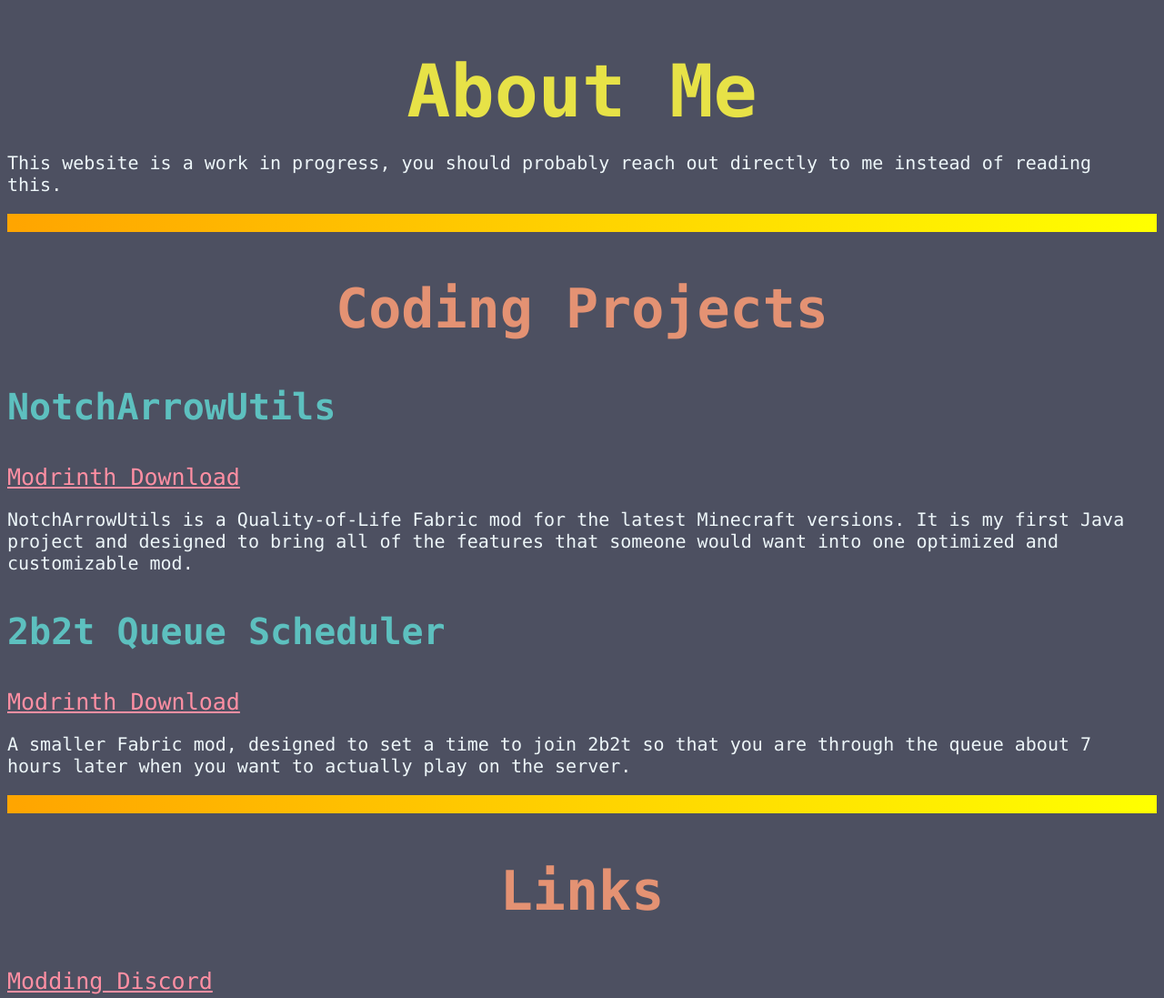
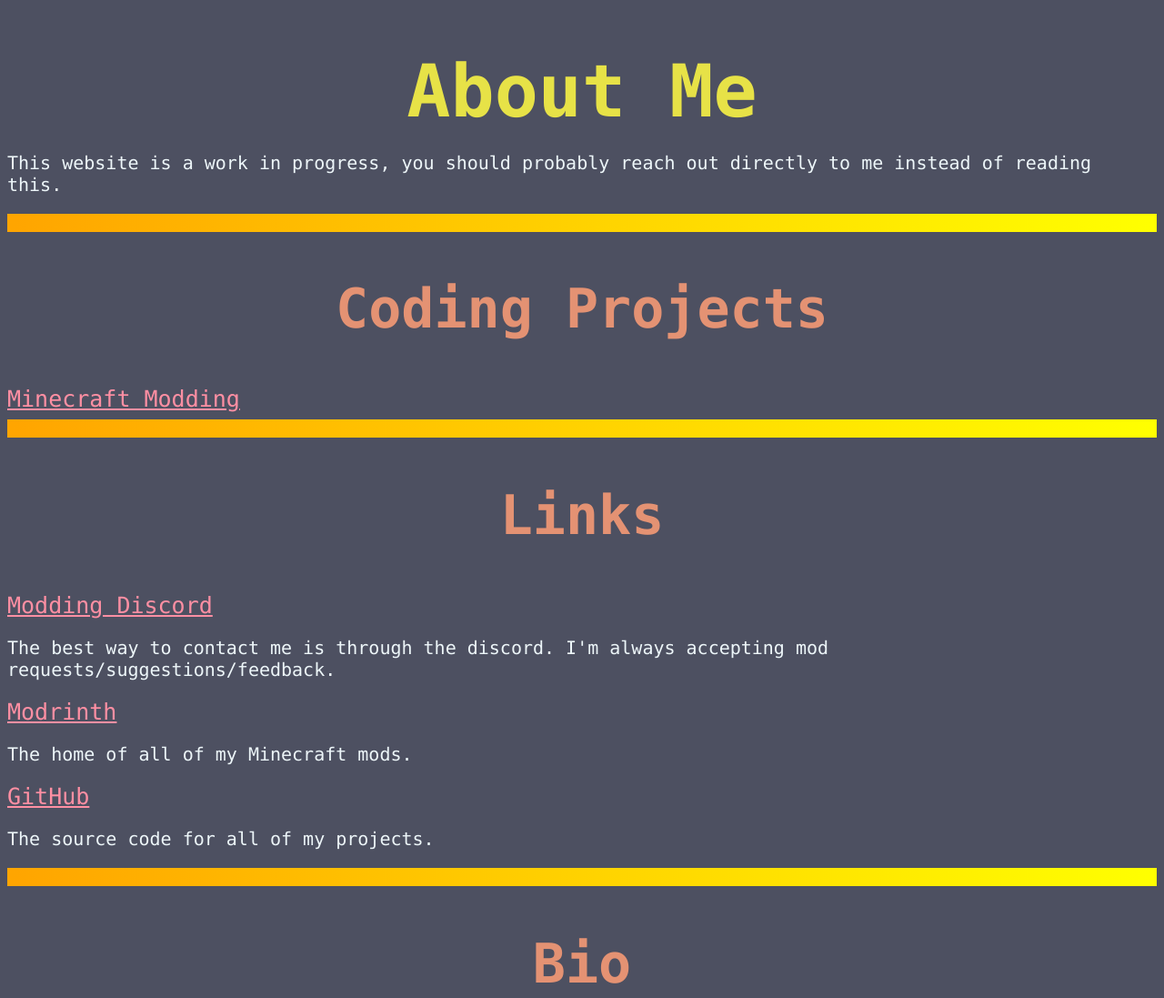
Before and after one commit to NotchArrow/NotchArrow.github.io, a plain HTML site: page index.html in a window 1280 px wide. Shown: the top 1097 px of the page at 91% size. Drawn offline with Linux system fonts and the light colour scheme.

Commit message:
Update index.html

```diff
--- a/index.html
+++ b/index.html
@@ -15,23 +15,9 @@
 
         <h2>Coding Projects</h2>
 
-        <h3>NotchArrowUtils</h3>
-        <a href="https://modrinth.com/mod/notcharrowutils">
-            Modrinth Download
+        <a href="modding.html">
+            Minecraft Modding
         </a>
-        <p>NotchArrowUtils is a Quality-of-Life Fabric mod
-        for the latest Minecraft versions. It is my first
-        Java project and designed to bring all of the features
-        that someone would want into one optimized and
-        customizable mod.</p>
-
-        <h3>2b2t Queue Scheduler</h3>
-        <a href="https://modrinth.com/mod/2b2t-queue-scheduler">
-            Modrinth Download
-        </a>
-        <p>A smaller Fabric mod, designed to set a time to join
-        2b2t so that you are through the queue about 7 hours later
-        when you want to actually play on the server.</p>
 
         <hr>
 
```
